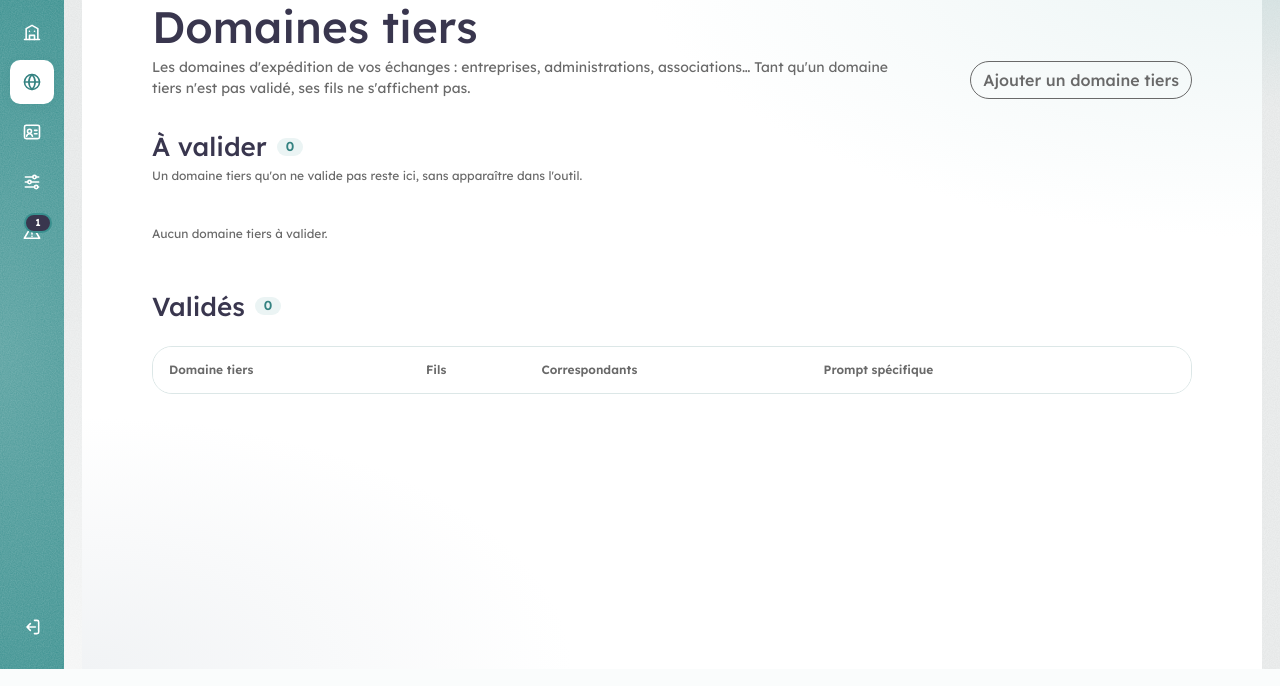
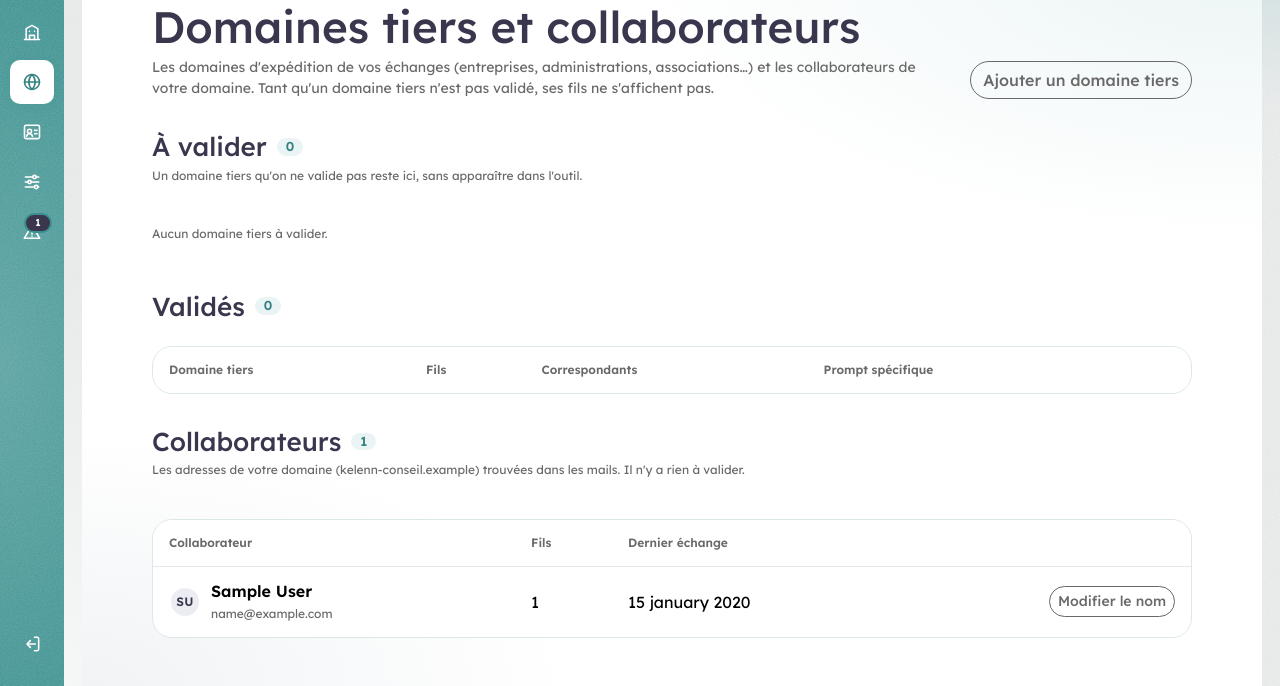
Before and after one commit to PaulineBoullet/fil_rouge, a Rails app: page /parametres/domaines-tiers in a window 1280 px wide. Shown: the part 131-817 px from the top of the page. Run offline with Rails 7, Linux system fonts and the light colour scheme; a user stored in the database is signed in; data comes from the database, SQL or seed files in the repository; tables that the repository leaves empty hold one stand-in row (values such as "Sample post"); lists and menus that the app fills with data are empty; style sheets or scripts are compiled from the project's sources; some libraries are stand-ins or nearby versions.

Commit message:
Domaines tiers et collaborateurs sur une même page
Les collaborateurs (adresses du domaine de l'organisation) quittent Mon domaine et sont
listés sous les domaines tiers, dans la page « Domaines tiers et collaborateurs ».

Co-Authored-By: Claude Opus 5.5 <noreply@anthropic.com>
Claude-Session: https://claude.ai/code/session_016fmVn6uXBPjMEbzjs2zN5L

```diff
--- a/app/controllers/companies_controller.rb
+++ b/app/controllers/companies_controller.rb
@@ -14,6 +14,7 @@ class CompaniesController < ApplicationController
     @first_seen = Email.joins(:conversation).where(conversations: { company_id: @pending.map(&:id) })
                        .group("conversations.company_id").minimum(:sent_at)
     @prompts = Prompt.specific
+    @employees_overview = EmployeesOverview.new
   end
 
   # Fils du domaine tiers, jour par jour
--- a/app/controllers/employees_controller.rb
+++ b/app/controllers/employees_controller.rb
@@ -1,4 +1,4 @@
-# Collaborateurs : les adresses du domaine de l'organisation, listées dans « Mon domaine ».
+# Collaborateurs : les adresses du domaine de l'organisation, listées avec les domaines tiers.
 # Il n'y a rien à valider ; on peut seulement corriger le nom affiché.
 class EmployeesController < ApplicationController
   before_action :set_employee
@@ -8,7 +8,7 @@ class EmployeesController < ApplicationController
 
   def update
     if @employee.update(params.expect(employee: [:display_name]))
-      redirect_to organization_path, notice: "Collaborateur modifié."
+      redirect_to companies_path, notice: "Collaborateur modifié."
     else
       render :edit, status: :unprocessable_entity
     end
--- /dev/null
+++ b/app/queries/employees_overview.rb
@@ -0,0 +1,15 @@
+# Collaborateurs avec leur nombre de fils et leur dernier échange.
+class EmployeesOverview
+  attr_reader :employees, :conversation_counts, :last_exchange
+
+  def initialize
+    @employees = Employee.by_name.to_a
+    stats = EmailParticipant.where(employee_id: @employees).joins(:email)
+    @conversation_counts = stats.group(:employee_id).distinct.count("emails.conversation_id")
+    @last_exchange = stats.group(:employee_id).maximum("emails.sent_at")
+  end
+
+  def locals
+    { employees: employees, conversation_counts: conversation_counts, last_exchange: last_exchange }
+  end
+end
--- /dev/null
+++ b/app/views/companies/_employees.html.erb
@@ -0,0 +1,28 @@
+<%# Collaborateurs : toutes les adresses du domaine de l'organisation. locals: (employees:, conversation_counts:, last_exchange:) %>
+<% org_domain = Setting.org_domain %>
+<%= render "shared/section_head", title: "Collaborateurs", count: employees.size,
+           note: "Les adresses de votre domaine#{" (#{org_domain})" if org_domain.present?} trouvées dans les mails. Il n'y a rien à valider." %>
+<% if employees.any? %>
+  <div class="list-table">
+    <table class="table align-middle mb-0">
+      <caption class="visually-hidden">Collaborateurs identifiés</caption>
+      <thead><tr><th scope="col">Collaborateur</th><th scope="col">Fils</th><th scope="col">Dernier échange</th><th scope="col"></th></tr></thead>
+      <tbody>
+        <% employees.each do |employee| %>
+          <tr>
+            <td>
+              <span class="person-cell"><%= initials_avatar(employee, size: 32) %>
+                <span><strong><%= employee.name %></strong><br><span class="muted-small"><%= employee.email %></span></span>
+              </span>
+            </td>
+            <td><%= conversation_counts.fetch(employee.id, 0) %></td>
+            <td><%= last_exchange[employee.id] ? day_label(last_exchange[employee.id].to_date) : "—" %></td>
+            <td class="text-end"><%= link_to "Modifier le nom", edit_employee_path(employee), class: "btn btn-sm btn-outline-secondary", data: { turbo_frame: "modal" } %></td>
+          </tr>
+        <% end %>
+      </tbody>
+    </table>
+  </div>
+<% else %>
+  <p class="muted-small">Aucun collaborateur identifié pour l'instant<%= " : renseignez d'abord votre domaine dans Mon domaine" if org_domain.blank? %>.</p>
+<% end %>
--- a/app/views/companies/index.html.erb
+++ b/app/views/companies/index.html.erb
@@ -1,6 +1,6 @@
-<% content_for :title, "Domaines tiers – Fil rouge" %>
-<%= render "shared/page_head", title: "Domaines tiers",
-           subtitle: "Les domaines d'expédition de vos échanges : entreprises, administrations, associations… Tant qu'un domaine tiers n'est pas validé, ses fils ne s'affichent pas.",
+<% content_for :title, "Domaines tiers et collaborateurs – Fil rouge" %>
+<%= render "shared/page_head", title: "Domaines tiers et collaborateurs",
+           subtitle: "Les domaines d'expédition de vos échanges (entreprises, administrations, associations…) et les collaborateurs de votre domaine. Tant qu'un domaine tiers n'est pas validé, ses fils ne s'affichent pas.",
            actions: link_to("Ajouter un domaine tiers", new_company_path, class: "btn btn-outline-secondary", data: { turbo_frame: "modal" }) %>
 
 <%= render "shared/section_head", title: "À valider", count: @pending.size,
@@ -66,3 +66,5 @@
     </tbody>
   </table>
 </div>
+
+<%= render "companies/employees", **@employees_overview.locals %>
--- a/app/views/employees/_form.html.erb
+++ b/app/views/employees/_form.html.erb
@@ -4,7 +4,7 @@
     <%= f.input :display_name, label: "Nom affiché", hint: "Adresse : #{employee.email}" %>
   </div>
   <div class="modal-footer">
-    <%= link_to "Annuler", organization_path, class: "btn btn-outline-secondary", data: { bs_dismiss: "modal" } %>
+    <%= link_to "Annuler", companies_path, class: "btn btn-outline-secondary", data: { bs_dismiss: "modal" } %>
     <%= f.button :submit, "Enregistrer", class: "btn-primary" %>
   </div>
 <% end %>
--- a/app/views/shared/_rail.html.erb
+++ b/app/views/shared/_rail.html.erb
@@ -2,8 +2,8 @@
   <%= rail_link "Dashboard", root_path, :dashboard, active: consultation_page? %>
   <span class="rail__sep" aria-hidden="true"></span>
   <span class="visually-hidden">Paramètres</span>
-  <%= rail_link "Mon domaine", organization_path, :organization, active: controller_name.in?(%w[settings employees]) %>
-  <%= rail_link "Domaines tiers", companies_path, :companies, active: controller_name == "companies" && action_name != "show", count: pending_counts[:companies] %>
+  <%= rail_link "Mon domaine", organization_path, :organization, active: controller_name == "settings" %>
+  <%= rail_link "Domaines tiers et collaborateurs", companies_path, :companies, active: (controller_name == "companies" && action_name != "show") || controller_name == "employees", count: pending_counts[:companies] %>
   <%= rail_link "Correspondants", contacts_path, :contacts, active: controller_name == "contacts", count: pending_counts[:contacts] %>
   <%= rail_link "Réglages de l'IA", ai_settings_path, :ai, active: controller_name.in?(%w[ai_settings categories statuses prompts]) %>
   <%= rail_link "Mails en erreur", import_failures_path, :errors, active: controller_name == "import_failures", count: pending_counts[:errors], alert: true %>
```
Also changed, not shown: app/controllers/settings_controller.rb (+0 -12 lines), app/views/settings/show.html.erb (+1 -28 lines), test/integration/v2_pages_test.rb (+7 -0 lines).
